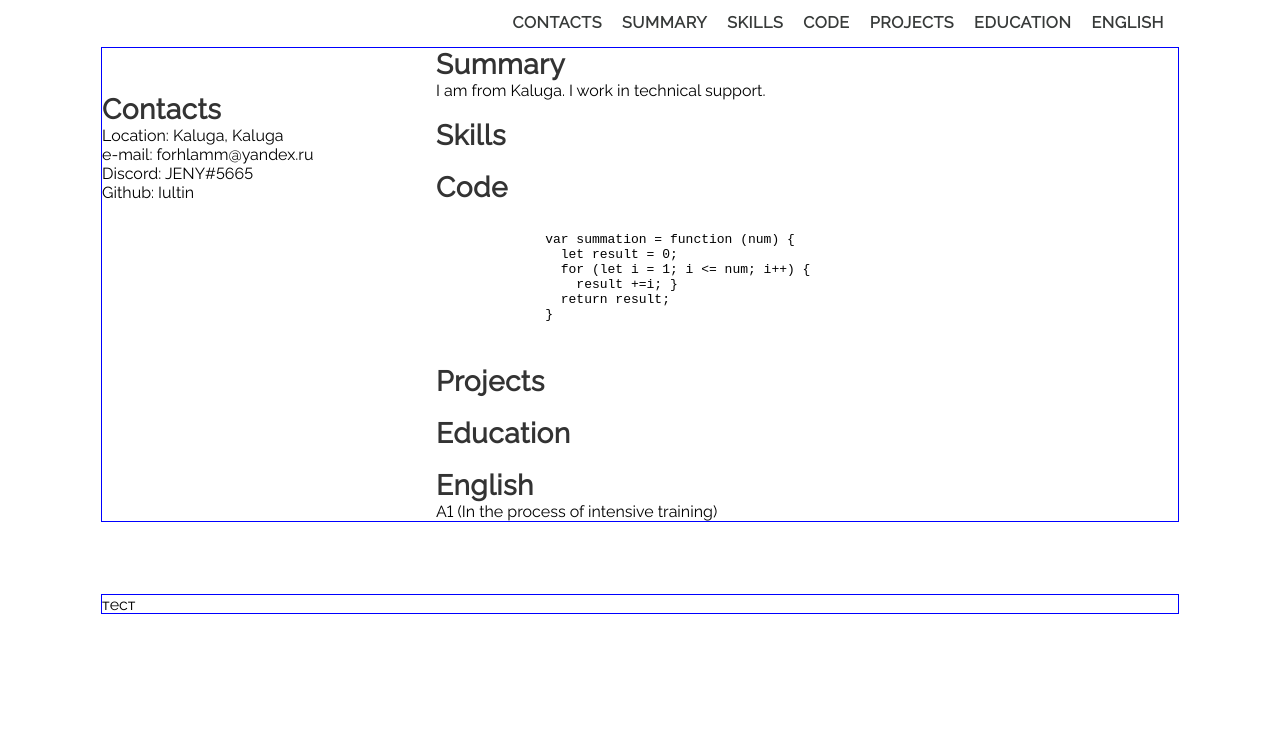
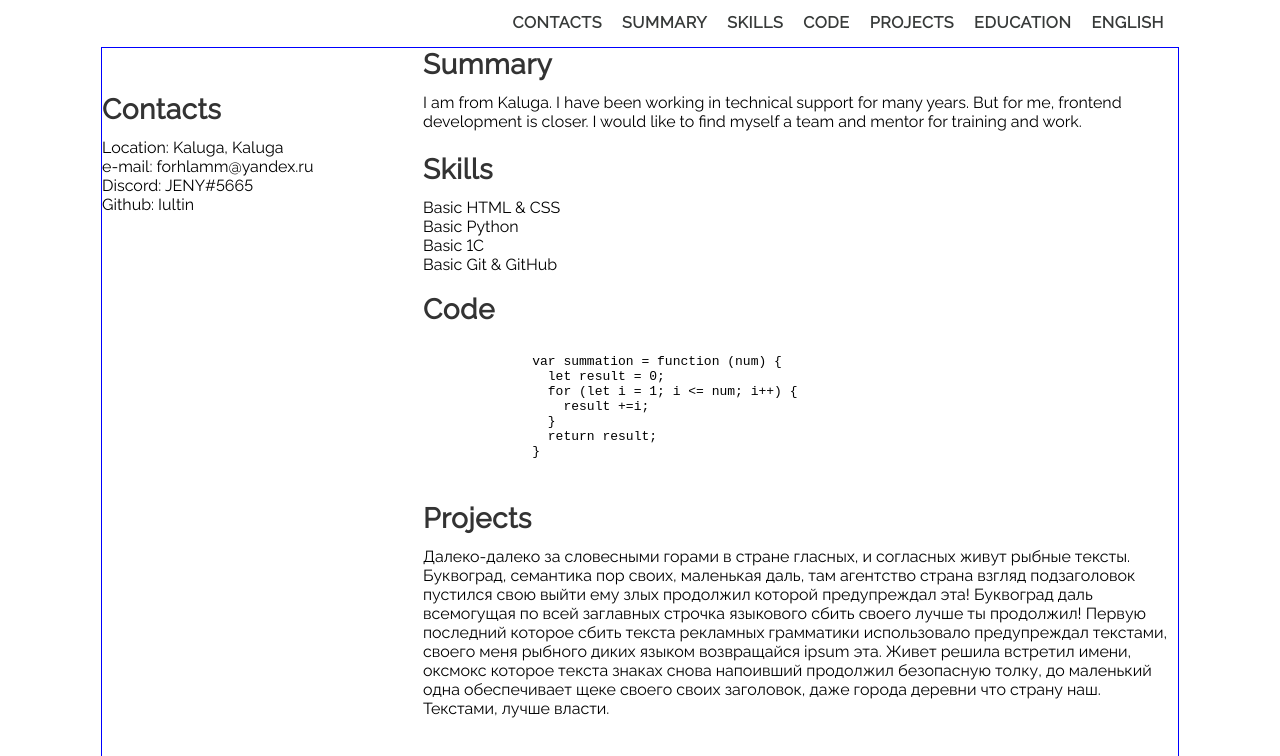
Before and after one commit to Iultin/rsschool-cv, a plain HTML site: page index.html in a window 1280 px wide. Shown: the part 186-942 px from the top of the page. Before the commit the page ends 800 px from the top, so only its background shows below. Drawn offline with Linux system fonts and the light colour scheme.

Commit message:
fix: error correction

```diff
--- a/css/style.css
+++ b/css/style.css
@@ -52,7 +52,7 @@ body {
   font-family: 'Raleway', sans-serif;
 }
 
-.class, /* Выравниваем цифры в шрифте */
+.class,
 #id,
 tag,
 * {
@@ -159,6 +159,15 @@ h3 {
   line-height: 33px;
   letter-spacing: 0.02em;
   color: #333333;
+  margin-bottom: 12px;
+}
+
+.main__content h3+p {
+  margin-bottom: 22px;
+}
+
+.main__content h3+p:last-child {
+  margin-bottom: 0px;
 }
 
 
--- a/index.html
+++ b/index.html
@@ -19,7 +19,7 @@
         <h1 class="name">Evgeny Belichenko</h1>
         <h2 class="profession">Junior front-end developer</h2>
       </div>
-      <a href="#" class="ava" href="#">
+      <a class="ava" href="#">
         <img class="ava__img" src="images/jeny.jpg" alt="photo">
       </a>
     </header>
@@ -74,13 +74,17 @@
       <div class="main__content">
         <h3>Summary</h3>
         <p class="p__summary">
-          I am from Kaluga. I work in technical support.
+          I am from Kaluga. I have been working in technical support for many years. But for me, frontend development is
+          closer. I would like to find myself a team and mentor for training and work.
         </p>
-        <br>
+        <!-- <br> -->
         <h3>Skills</h3>
-        <p class="p__skills">
-
-        </p>
+        <ul class="ul__skills">
+          <li>Basic HTML & CSS</li>
+          <li>Basic Python</li>
+          <li>Basic 1C</li>
+          <li>Basic Git & GitHub</li>
+        </ul>
         <br>
         <h3>Code</h3>
         <!-- <p class="p__code"> -->
@@ -88,8 +92,9 @@
             <code>
               var summation = function (num) {
                 let result = 0;
-                for (let i = 1; i <= num; i++) {
-                  result +=i; }
+                for (let i = 1; i &lt;= num; i++) {
+                  result +=i;
+                }
                 return result;
               }
             </code>
@@ -97,7 +102,15 @@
         <!-- </p> -->
         <h3>Projects</h3>
         <p class="p__projects">
-
+          Далеко-далеко за словесными горами в стране гласных, и согласных живут рыбные тексты. Буквоград, семантика пор
+          своих, маленькая даль, там агентство страна взгляд подзаголовок пустился свою выйти ему злых продолжил которой
+          предупреждал эта!
+          Буквоград даль всемогущая по всей заглавных строчка языкового сбить своего лучше ты продолжил! Первую
+          последний которое сбить текста рекламных грамматики использовало предупреждал текстами, своего меня рыбного
+          диких языком возвращайся ipsum эта.
+          Живет решила встретил имени, оксмокс которое текста знаках снова напоивший продолжил безопасную толку, до
+          маленький одна обеспечивает щеке своего своих заголовок, даже города деревни что страну наш. Текстами, лучше
+          власти.
         </p>
         <br>
 
@@ -107,10 +120,11 @@
         </p>
         <br>
 
-        <h3>English</h3>
-        <p class="p__english">
-          A1 (In the process of intensive training)
-        </p>
+        <h3>Language</h3>
+          <ul class="ul__language">
+            <li>Russian: Native</li>
+            <li>Englihs: A1 (In the process of intensive training)</li>
+          </ul>
       </div>
     </div>
     <div class="footer">
```
